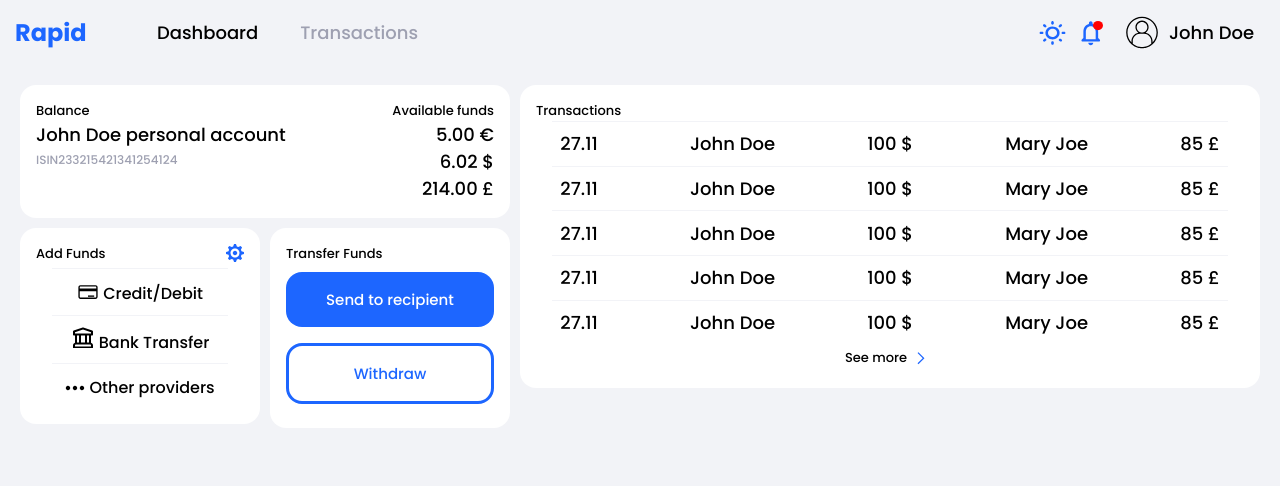
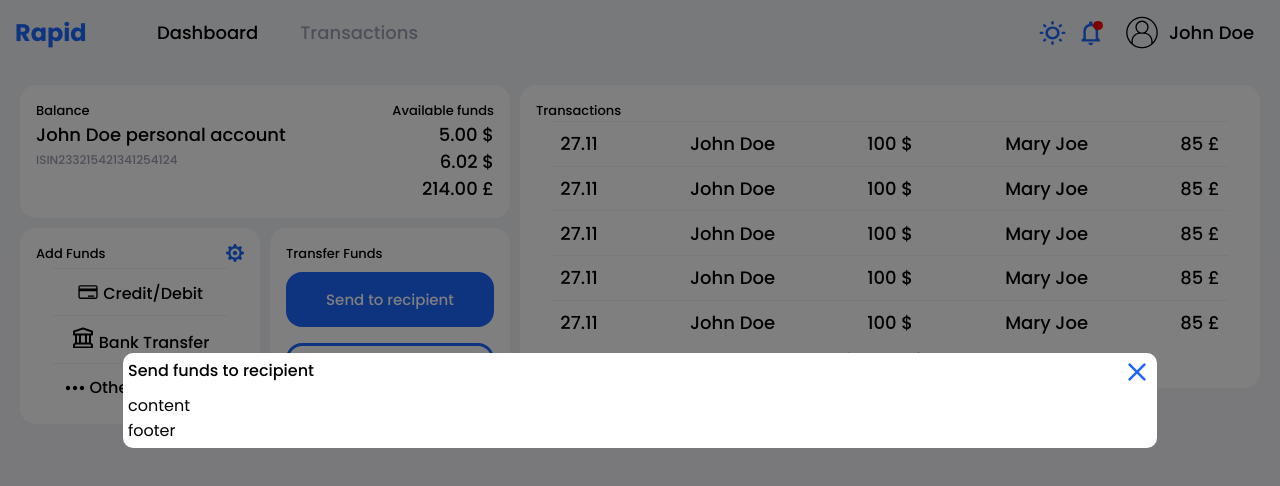
Before and after one commit to LeonKaarneem/rapid, a React (Create React App) app: page /dashboard in a window 1280 px wide. Both pictures are taken after a click on the element "Send to recipient". Shown: the top 486 px of the page. Built offline with nearby package versions, Linux system fonts and the light colour scheme.

Commit message:
dashboard layout

```diff
--- a/src/components/buttonPrimary.js
+++ b/src/components/buttonPrimary.js
@@ -2,7 +2,7 @@ import './buttonPrimary.css';
 
 const ButtonPrimary = (props) => {
     return (
-        <div className="button">
+        <div onClick={() => props.abc.abc()} className="button">
             <span className="buttonText">{props.text}</span>
         </div>
     );
--- a/src/components/transferFundsCard.js
+++ b/src/components/transferFundsCard.js
@@ -3,16 +3,16 @@ import './transferFundsCard.css';
 import ButtonPrimary from "./buttonPrimary";
 import ButtonSecondary from "./buttonSecondary";
 
-const TransferFundsCard = () => {
+const TransferFundsCard = (props) => {
     return (
-        <Card leftHeader={"Transfer Funds"} content={Content()}/>
+        <Card leftHeader={"Transfer Funds"} content={Content(props)}/>
     );
 };
 
-const Content = () => {
+const Content = (props) => {
     return(
         <div className="content">
-            <ButtonPrimary text={"Send to recipient"} />
+            <ButtonPrimary abc={props} text={"Send to recipient"} />
             <ButtonSecondary text={"Withdraw"} />
         </div>
     );
--- /dev/null
+++ b/src/pages/userPages/userDashboardPage.css
@@ -0,0 +1,26 @@
+.ModalLayout {
+    position: fixed;
+    left: 0;
+    top: 0;
+    right: 0;
+    bottom: 0;
+    background-color: rgba(0, 0, 0, 0.5);
+    display: flex;
+    align-items: center;
+    justify-content: center;
+}
+
+.ModalLayoutContent {
+    display: flex;
+    flex-direction: column;
+    width: 80%;
+    min-width: 350px;
+    background-color: #fff;
+    border-radius: 10px;
+    padding: 5px;
+}
+
+.closeIconContainer {
+    padding: 5px;
+    cursor: pointer;
+}
--- a/src/pages/userPages/userDashboardPage.js
+++ b/src/pages/userPages/userDashboardPage.js
@@ -3,8 +3,41 @@ import AccountDetailsCard from "../../components/accountDetailsCard";
 import AddFundsCard from "../../components/addFundsCard";
 import TransferFundsCard from "../../components/transferFundsCard";
 import TransactionsCard from "../../components/transactionsCard";
+import {useState} from "react";
+import './userDashboardPage.css';
+
+const closeIcon = () => {
+    return (
+        <svg width="19" height="18" viewBox="0 0 19 18" fill="none" xmlns="http://www.w3.org/2000/svg">
+            <path d="M1.78545 7.87964e-06L0.00585938 1.7796L16.2253 17.9991L18.0049 16.2195L1.78545 7.87964e-06Z" fill="#1D66FF"/>
+            <path d="M16.2195 0.000929157L0 16.2204L1.77959 18L17.9991 1.78052L16.2195 0.000929157Z" fill="#1D66FF"/>
+        </svg>
+    )
+}
 
 const UserDashboardPage = () => {
+    const [showModal, setShowModal] = useState(false);
+
+    const ModalComponent = () => {
+        return (
+            <div className="ModalLayout">
+                <div className="ModalLayoutContent">
+                    <div>
+                        <div style={{display: 'flex', justifyContent: 'space-between', fontWeight: 500}}>Send funds to recipient
+                            <div onClick={() => setShowModal(false)} className="closeIconContainer">{closeIcon()}</div>
+                        </div>
+                        <div>content</div>
+                    </div>
+                    <div>footer</div>
+                </div>
+            </div>
+        )
+    }
+
+    const modalSet = () => {
+        showModal ? setShowModal(false) : setShowModal(true);
+    }
+
     return (
         <Layout>
             <div style={{display: 'flex', flexWrap: 'wrap'}}>
@@ -12,21 +45,22 @@ const UserDashboardPage = () => {
                     <div style={{width: '100%'}}>
                         <AccountDetailsCard accountName="John Doe personal account"
                                             accountNumber="ISIN233215421341254124"
-                                            availableFunds={"[\"5.00 €\", \"6.02 $\", \"214.00 £\"]"}/>
+                                            availableFunds={"[\"5.00 $\", \"6.02 $\", \"214.00 £\"]"}/>
                     </div>
                     <div style={{display: 'flex', flexWrap: 'wrap'}}>
                         <div style={{width: '50%', flex: '1 1 160px'}}>
                             <AddFundsCard/>
                         </div>
                         <div style={{width: '50%', flex: '1 1 160px'}}>
-                            <TransferFundsCard/>
+                            <TransferFundsCard abc={modalSet}/>
                         </div>
                     </div>
                 </div>
                 <div style={{flex: '1 1 60%'}}>
-                    <TransactionsCard />
+                    <TransactionsCard/>
                 </div>
             </div>
+            {showModal && <ModalComponent/>}
         </Layout>
     );
 }
```
